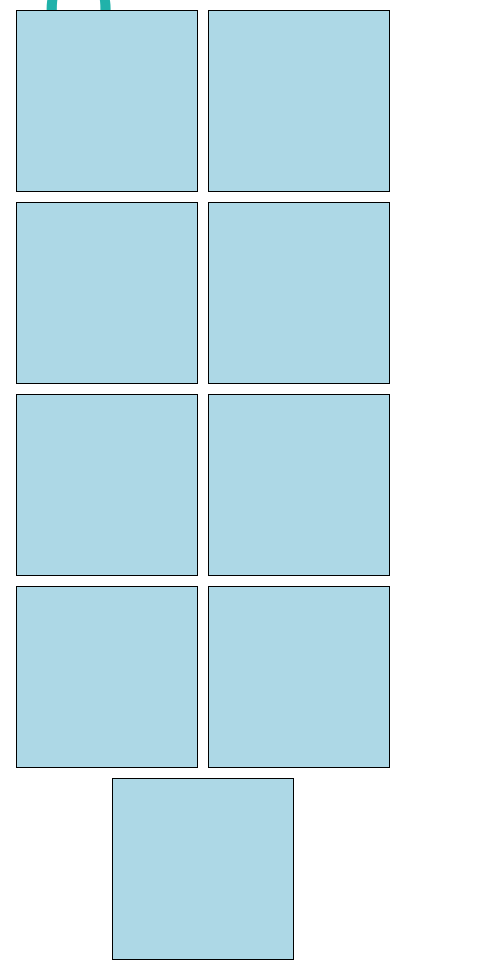
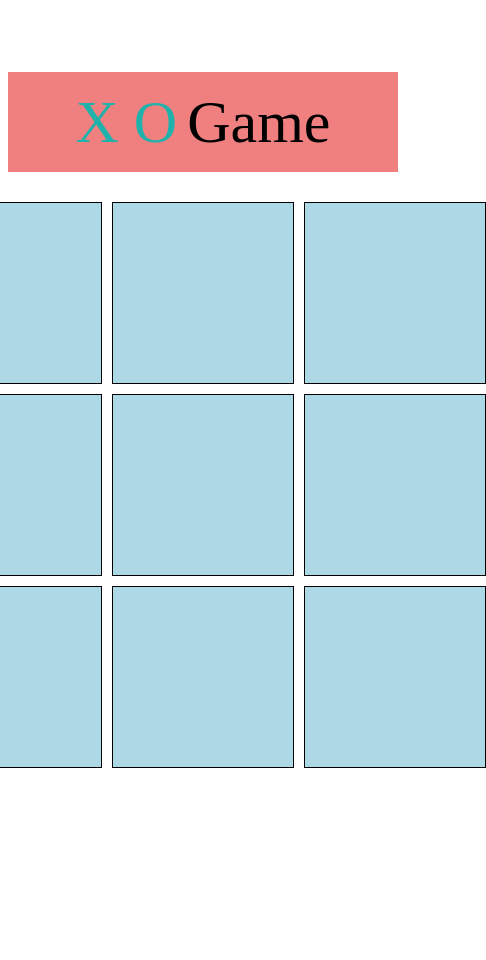
Before and after one commit to Yassine898/X-O, a plain HTML site: page game.htm in a window 390 px wide. Shown: the whole page, 486 px wide, since content can reach past the window. After the commit the page ends 860 px from the top, so only its background shows below. Drawn offline with Linux system fonts and the light colour scheme.

Commit message:
Update game.htm
Signed-off-by: Yassine898 <148916200+Yassine898@users.noreply.github.com>

```diff
--- a/game.htm
+++ b/game.htm
@@ -58,6 +58,45 @@
         span{
             color: lightseagreen;
         }
+         @media only screen and (max-width: 700px) {
+        body{
+            width: 100vw;
+            height: 100vh;
+            display: flex;
+            align-items: center;
+            justify-content: center;
+        }
+        .game{
+            width:100%;
+            padding: 50px;
+            display: flex;
+            flex-direction: column;
+            gap: 10px;
+            align-items: center;
+            justify-content: center;
+        }
+        .game-body{
+            padding: 20px;
+            width: 100%;
+            display: grid;
+            grid-template-columns: 1fr 1fr 1fr;
+            grid-template-rows: 1fr 1fr 1fr;
+        }
+        .squar{
+            width:180px;
+            height: 180px;
+        }
+        .head{
+            font-size: 60px;
+            height: 100px;
+            display: flex;
+            align-items: center;
+            justify-content: center;
+            gap: 10px;
+            width: 100%;
+
+        }
+       }
     </style>
 </head>
 <body>
```
